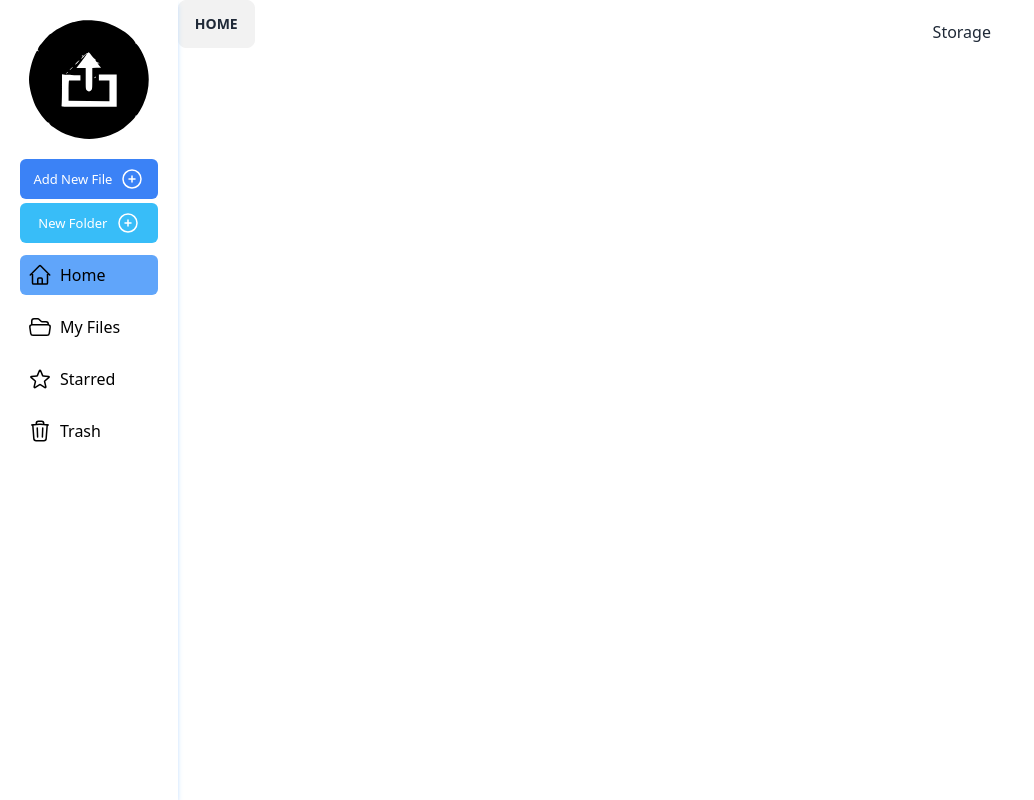
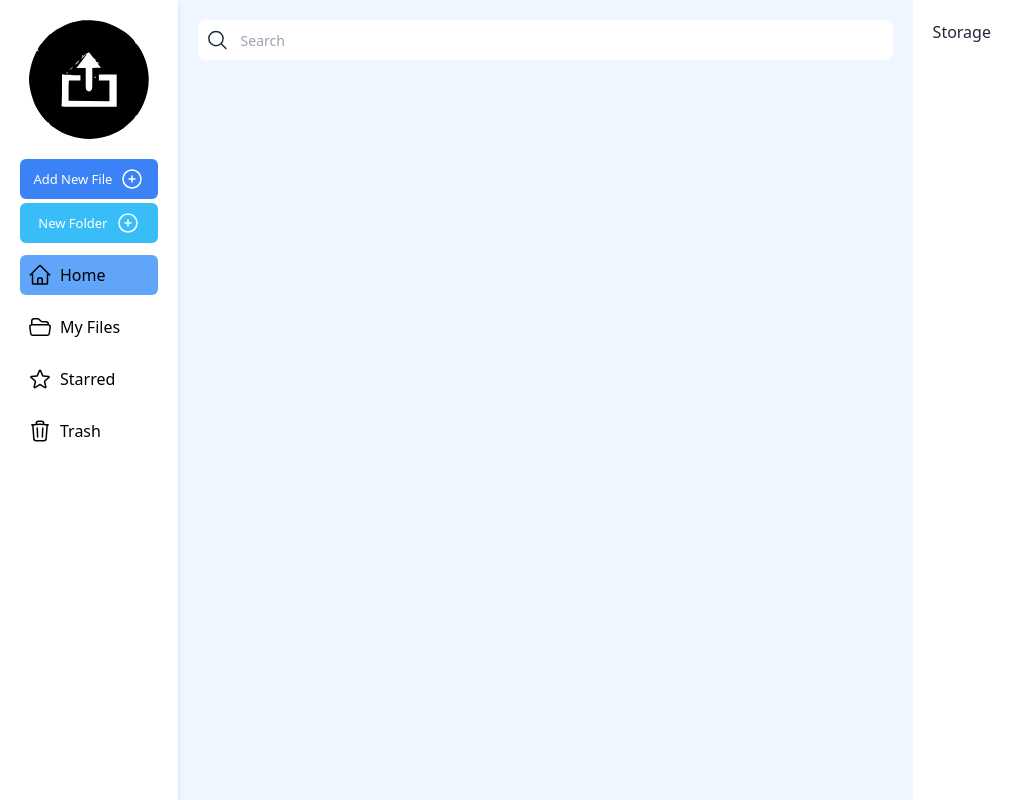
Before and after one commit to yashrajoria/Cloud-File-Manager, a Next.js app: page / in a window 1280 px wide. Shown: the whole page, without its empty margins (0-1034 px from the left). Built offline with nearby package versions, Linux system fonts and the light colour scheme; no server answers; sample sign-in values are in the browser's storage.

Commit message:
addded searchbar

```diff
--- a/components/SearchBar.js
+++ b/components/SearchBar.js
@@ -0,0 +1,32 @@
+import React from "react";
+
+function SearchBar() {
+  return (
+    <div>
+      <div className="flex gap-3 bg-white rounded-lg p-2 items-center w-full">
+        <svg
+          xmlns="http://www.w3.org/2000/svg"
+          fill="none"
+          viewBox="0 0 24 24"
+          stroke-width="1.5"
+          stroke="currentColor"
+          class="w-6 h-6"
+        >
+          <path
+            stroke-linecap="round"
+            stroke-linejoin="round"
+            d="M21 21l-5.197-5.197m0 0A7.5 7.5 0 105.196 5.196a7.5 7.5 0 0010.607 10.607z"
+          />
+        </svg>
+        <input
+          type="text"
+          placeholder="Search"
+          onKeyDown={(e) => e.key == "Enter" && console.log(e.target.value)}
+          className="bg-transparent outline-none w-full text-[14px] text-black"
+        ></input>
+      </div>
+    </div>
+  );
+}
+
+export default SearchBar;
--- a/components/SidebarNav.js
+++ b/components/SidebarNav.js
@@ -50,6 +50,7 @@
       <div>
         {menu.list.map((item, index) => (
           <h2
+            key={item.id}
             onClick={() => setActiveIndex(index)}
             className={`flex gap-2 items-center p-2 text-black mt-3 hover:bg-blue-400 hover:text-white rounded-md cursor-pointer ${
               activeIndex === index ? "bg-blue-400 text-white" : null
--- a/pages/_app.js
+++ b/pages/_app.js
@@ -10,7 +10,7 @@
       <div className="flex">
         <SidebarNav />
         <div className="grid grid-cols-1 md:grid-cols-3 w-full">
-          <div className="col-span-2">
+          <div className="col-span-2 bg-blue-50">
             <Component {...pageProps} />
           </div>
           <div className="p-5 bg-white">Storage</div>
--- a/pages/index.js
+++ b/pages/index.js
@@ -5,6 +5,7 @@
 import { useSession } from "next-auth/react";
 import { useRouter } from "next/router";
 import { useEffect } from "react";
+import SearchBar from "@/components/SearchBar";
 
 export default function Home() {
   const { data: session } = useSession();
@@ -16,5 +17,9 @@
       console.log("Session", session.user);
     }
   }, [session]);
-  return <button className="btn">Home</button>;
+  return (
+    <div className="p-5">
+      <SearchBar />
+    </div>
+  );
 }
```
